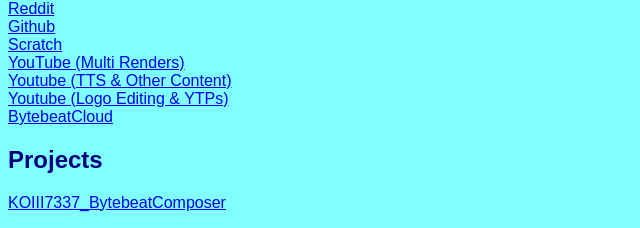
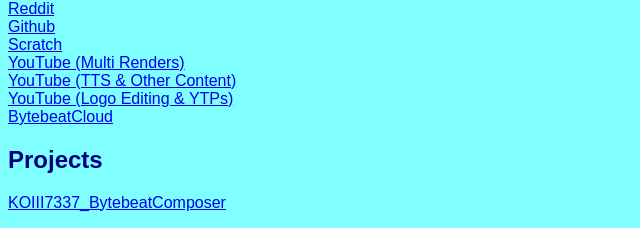
Before and after one commit to k7837267-lgtm/k7837267-lgtm.github.io, a plain HTML site: page index.html in a window 1280 px wide. Shown: the part 268-496 px from the top of the page, 0-640 px from the left. Drawn offline with Linux system fonts and the light colour scheme.

Commit message:
Update index.html

```diff
--- a/index.html
+++ b/index.html
@@ -24,8 +24,8 @@
         <a href="https://github.com/k7837267-lgtm" target="_blank">Github</a><br>
         <a href="https://scratch.mit.edu/users/KOIIIScratch/" target="_blank">Scratch</a><br>
         <a href="https://www.youtube.com/@Koiii-7337" target="_blank">YouTube (Multi Renders)</a><br>
-        <a href="https://www.youtube.com/@KoiiiSecond" target="_blank">Youtube (TTS & Other Content)</a><br>
-        <a href="https://www.youtube.com/@KoiiiTheThird/" target="_blank">Youtube (Logo Editing & YTPs)</a><br>
+        <a href="https://www.youtube.com/@KoiiiSecond" target="_blank">YouTube (TTS & Other Content)</a><br>
+        <a href="https://www.youtube.com/@KoiiiTheThird/" target="_blank">YouTube (Logo Editing & YTPs)</a><br>
         <a href="https://www.bytebeat.cloud/u/KOIII7337" target="_blank">BytebeatCloud</a>
         <h2>Projects</h2>
         <a href="https://github.com/k7837267-lgtm/KOIII7337_BytebeatComposer" target="_blank">KOIII7337_BytebeatComposer</a>
```
